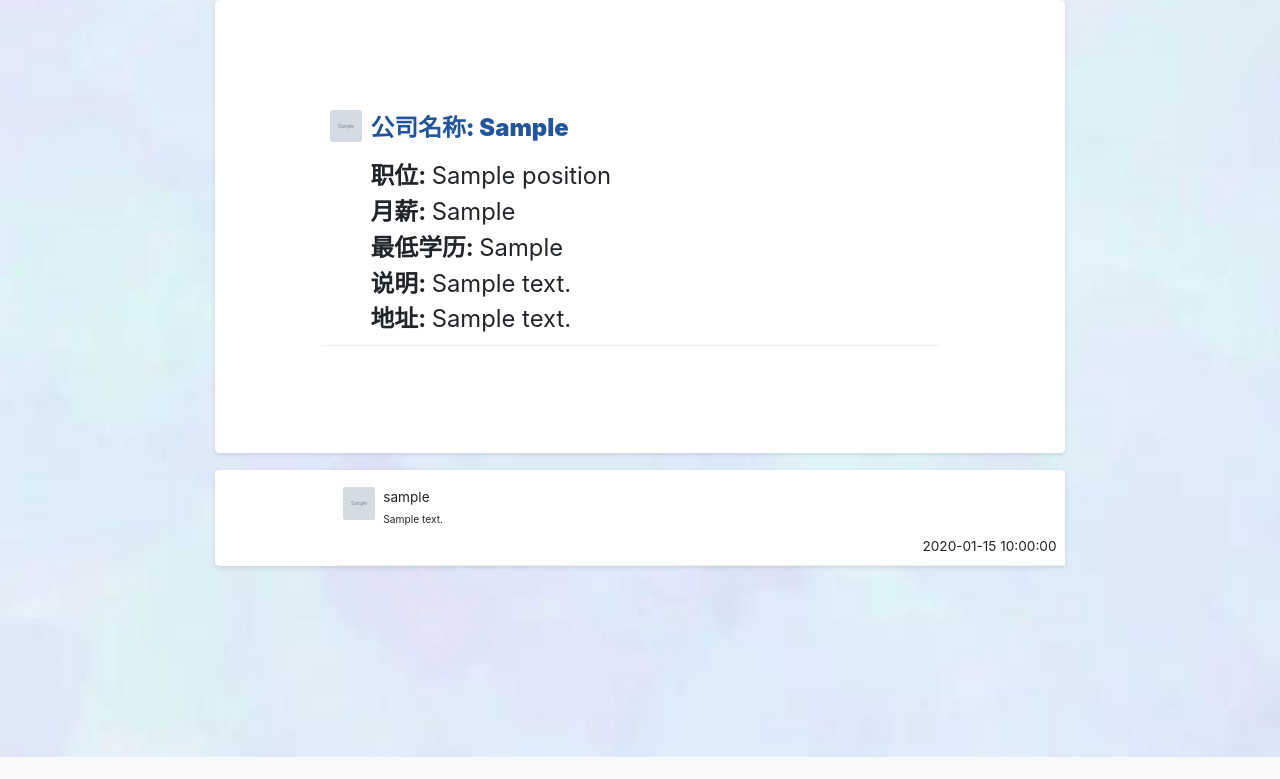
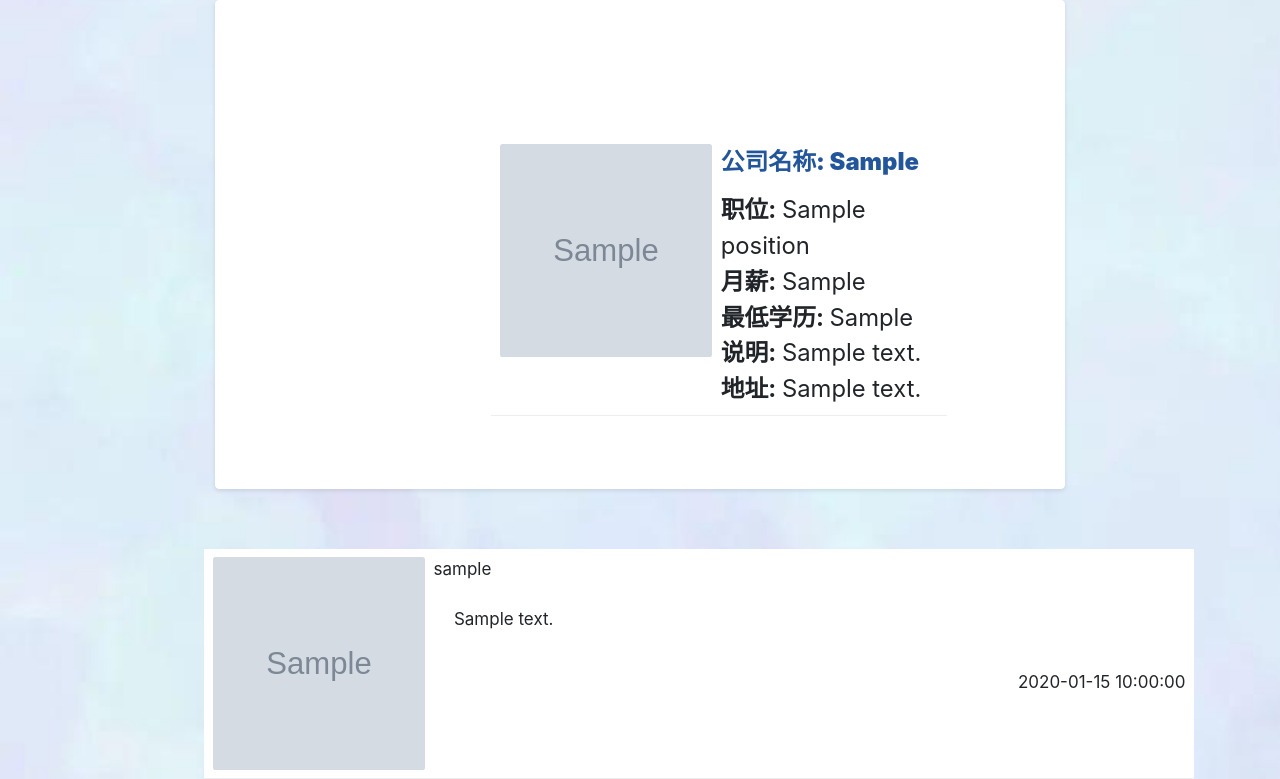
Before and after one commit to jinhui66/flask, a Flask app: page /position_detail in a window 1280 px wide. Shown: the part 43-822 px from the top of the page. Before the commit the page ends 800 px from the top, so only its background shows below. Run offline with Flask 3, Linux system fonts and the light colour scheme; the visitor is signed in with stand-in values (Sample User, id 1); tables that the repository leaves empty hold one stand-in row (values such as "Sample post"); grey boxes marked "Sample" are stand-in pictures; some libraries are stand-ins or nearby versions.

Commit message:
4.3.23:42

```diff
--- a/static/css/position_detail.css
+++ b/static/css/position_detail.css
@@ -10,6 +10,7 @@
     box-shadow: 0 2px 5px rgba(0, 0, 0, 0.1); /* 盒子阴影，增加立体感 */
 }
 
+
 .row {
     display: flex;
     justify-content: space-between; /* 标签和文本框之间间隔 */
@@ -17,24 +18,43 @@
     width: 90%;
 }
 
-.comment_container{
-    width: 100%; /* 容器宽度为100%，可以根据需要调整 */
-    max-width: 1000px; /* 最大宽度为1200px，避免在大屏幕上过宽 */
-    min-width: 900px;
-    margin: 0 auto; /* 水平居中 */
-    padding-left: 100px; /* 内边距为20px，可以根据需要调整 */
-    box-sizing: border-box; /* 确保宽度和内边距的计算方式是包含内边距的 */
-    background-color: #fff; /* 背景颜色为白色，可以根据需要调整 */
-    border-radius: 5px; /* 边框圆角为5像素，可以根据需要调整 */
-    box-shadow: 0 2px 5px rgba(0, 0, 0, 0.1); /* 盒子阴影，增加立体感 */
+form {
+    width: 100%;
 }
 
-.comment_main{
-    padding-left: 50%;
+
+form input[type="submit"]:hover {
+    background-color: rgb(35, 150, 196);
 }
 
-form {
-    width: 100%;
+.position-ul li{
+    padding: 10px;
+    overflow: hidden;
+    display: flex;
+    background-color: #fff;
+    border-bottom:1px solid #eee;
+    font-size: 20px;
+}
+
+.position-ul
+{
+    position: relative;
+    width: 80%;
+    left: 200px;
+    top: 40px;
+}
+
+
+form input[type="submit"] {
+    padding: 5px 0px;
+    background-color: rgb(35, 150, 196);
+    color: white;
+    border: none;
+    border-radius: 4px;
+    cursor: pointer;
+    position: relative;
+    width: 100px;
+    height: 50px;
 }
 
 form input[type="text"],
@@ -45,15 +65,69 @@ form input[type="number"] {
     border-radius: 4px;
 }
 
-form input[type="submit"] {
-    padding: 5px 10px;
-    background-color: #4CAF50;
-    color: white;
-    border: none;
-    border-radius: 4px;
-    cursor: pointer;
+.side-position{
+    flex-basis: 150px;
+    height:100%;
+}
+.side-position-avatar{
+    width: 250px;
+    height:250px;
+    border-radius: 3px;
+}
+/*  */
+/* .position-main{ */
+    /* flex: 1; */
+    /* width: 500px; */
+    /* margin-left:10px; */
+    /* overflow: hidden; */
+    /* border-radius: 5%; */
+/* } */
+
+.position-title a{
+    color: #259;
+    font-size:25px;
+    font-weight: 90;
+    padding: 25px;
+    position: relative;
+    top: 10px;
 }
 
-form input[type="submit"]:hover {
-    background-color: #45a049;
+.position-author{
+    font-size: 20px;
+    margin-top: 5px;
+    padding: 30px;
 }
+.position-content{
+    margin-top: 5px;
+    font-size:20px;
+    padding: 3cqb;
+}
+.position-detail{
+    text-align: right;
+    margin-top: 20px;
+}
+.position-detail .position-author{
+    margin-right:10px;
+}
+
+.position-title-detail{
+    color: #259;
+    font-size:28px;
+    font-weight: 900;
+}
+
+.position-content-detail{
+    margin-top: 15px;
+    font-size:28px;
+}
+
+body{
+    background-image: url("../images/bc2.jpg");
+    background-size: 120%;
+}
+
+
+.comment-input{
+    position: relative;
+    left: 40%;
+}
--- a/static/css/recruit.css
+++ b/static/css/recruit.css
@@ -113,6 +113,9 @@ p{
     color: #259;
     font-size:28px;
     font-weight: 900;
+    position: relative;
+    left: 25px;
+    top: 10px;
 }
 /*  */
 /* .position-content-detail{ */
--- a/templates/menu/sended_resume.html
+++ b/templates/menu/sended_resume.html
@@ -43,6 +43,7 @@
 
                     </div>
                 </li>
+                <br>
                 {% endfor %}
             </ul>
             {% else %}
```
Also changed, not shown: static/css/resume.css (+0 -7 lines), templates/admin/recruit_info.html (+5 -4 lines).
